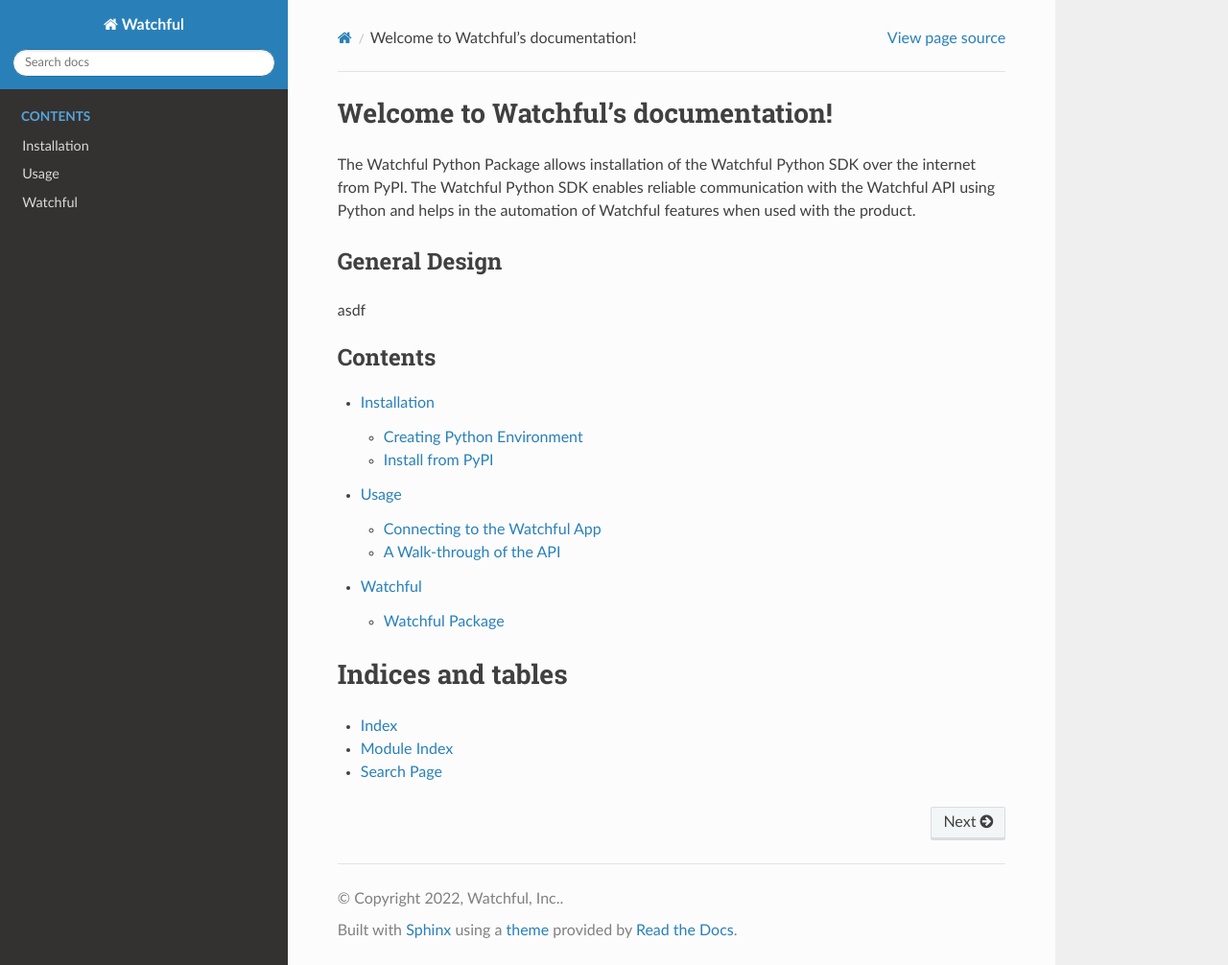
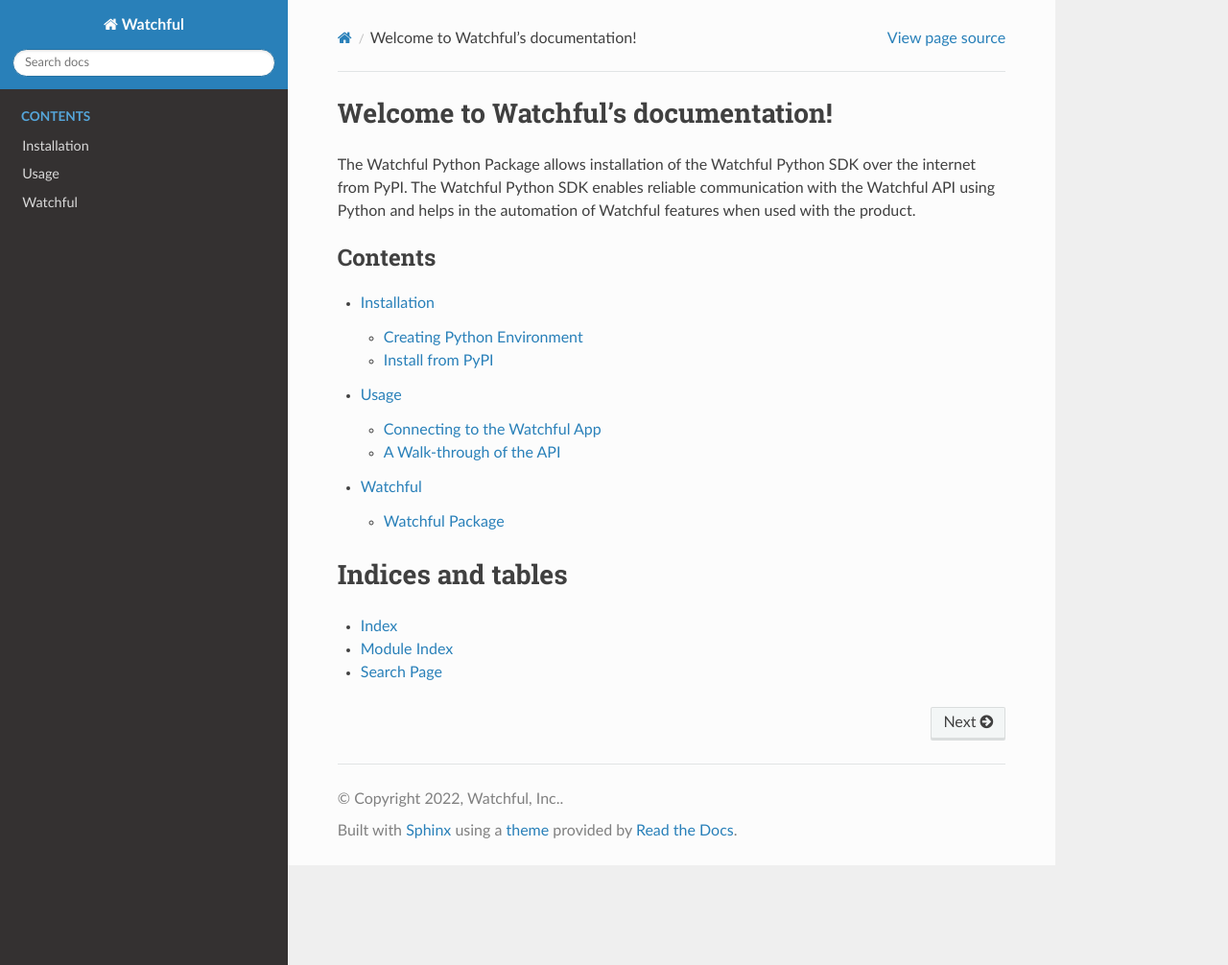
Before and after one commit to Watchfulio/watchful-py, a Sphinx documentation site: the page built from docs/source/index.rst, in a window 1280 px wide and 1006 px high. Shown: the whole window at 96% size. Built offline with Sphinx 7.4.7 and the Read the Docs theme 2.0.0, drawn with Linux system fonts in a browser that asks for light colours; the version number could not be read and is left out.

Commit message:
remove section stub

```diff
--- a/docs/source/index.rst
+++ b/docs/source/index.rst
@@ -7,11 +7,6 @@
 ====================================
 
 The Watchful Python Package allows installation of the Watchful Python SDK over the internet from PyPI. The Watchful Python SDK enables reliable communication with the Watchful API using Python and helps in the automation of Watchful features when used with the product.
-
-General Design
---------------
-
-asdf
 
 .. toctree::
    :maxdepth: 2
```
